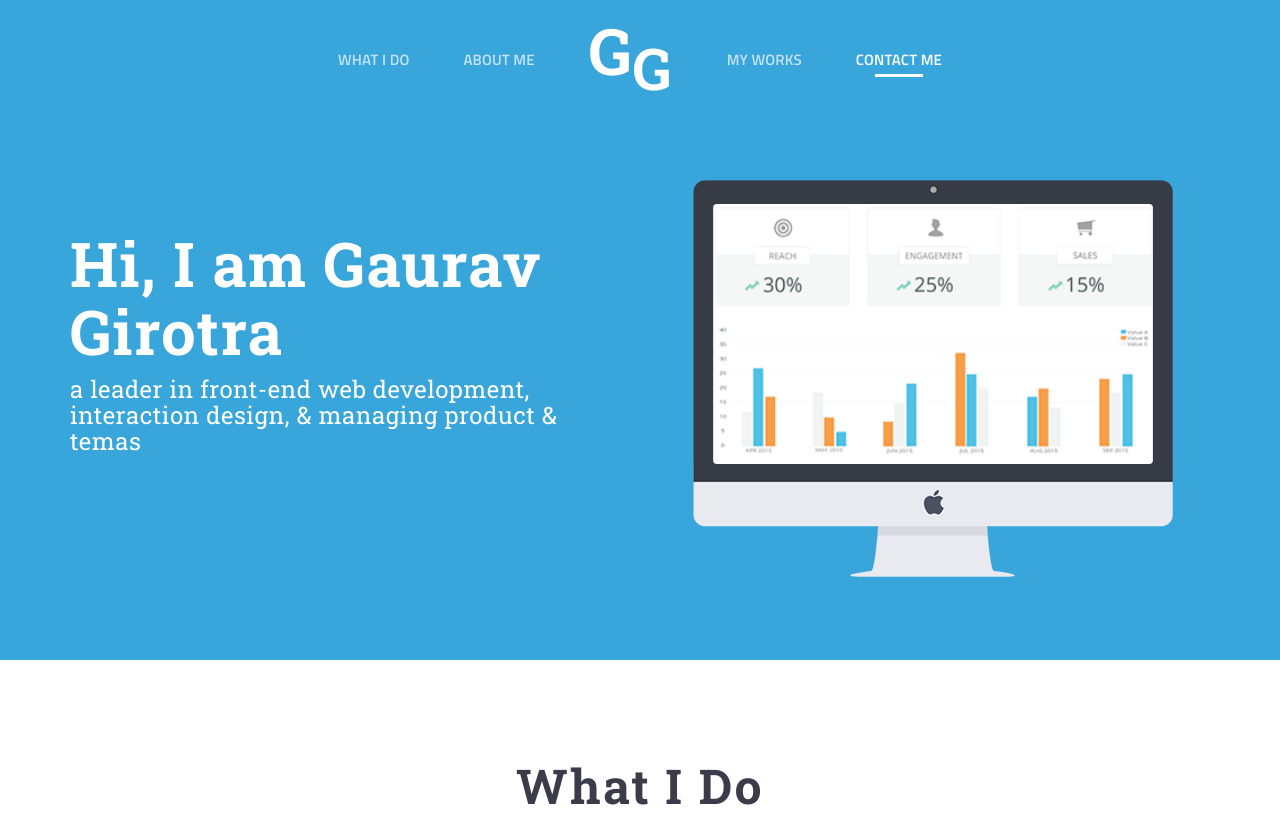
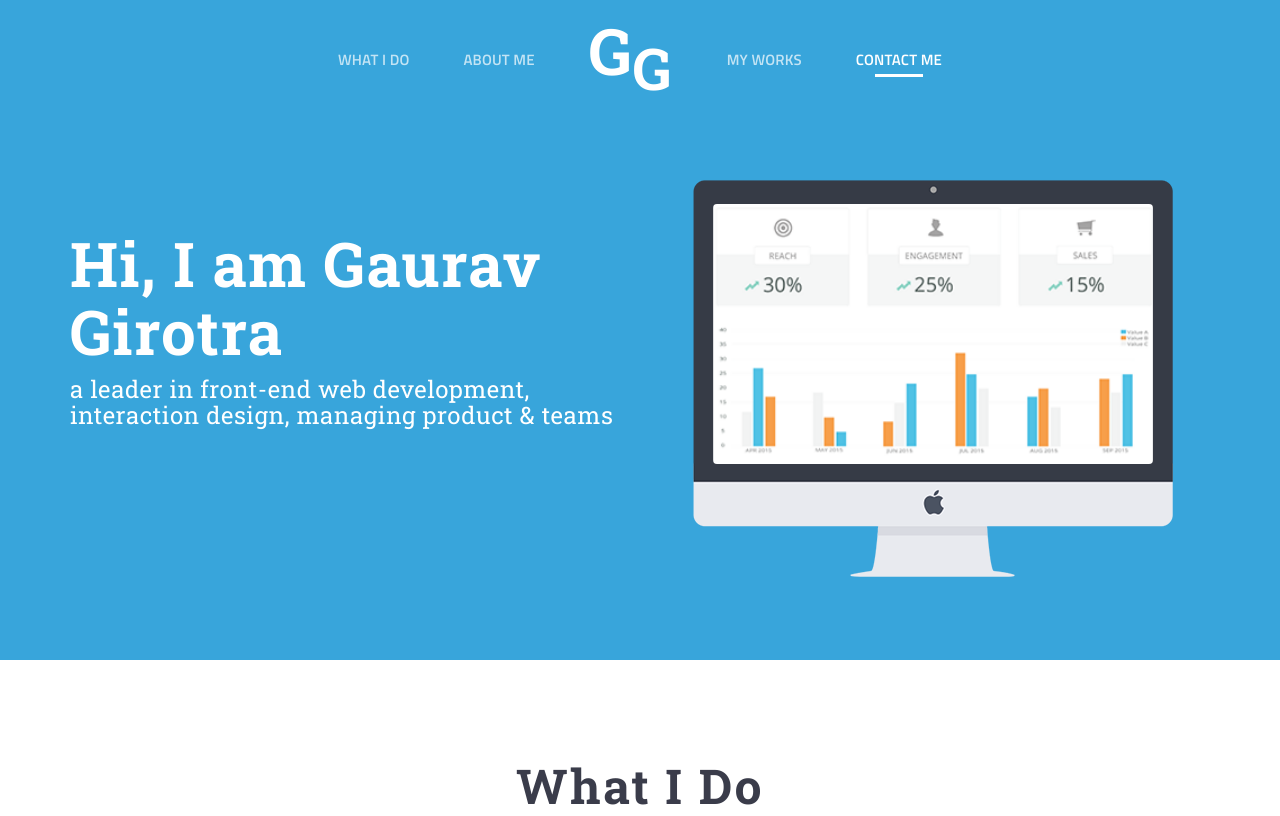
Before and after one commit to ggirotra-RL/ggirotra, a plain HTML site: page index.html in a window 1280 px wide. Shown: the top 816 px of the page. Drawn offline with nearby package versions, Linux system fonts and the light colour scheme.

Commit message:
Update index.html

```diff
--- a/index.html
+++ b/index.html
@@ -102,7 +102,7 @@
 					<div class="col-sm-6 text-col">
 
 						<h1>Hi, I am Gaurav Girotra</h1>
-						<h3>a leader in front-end web development, interaction design, &amp; managing product &amp; temas</h3>
+						<h3>a leader in front-end web development, interaction design, managing product &amp; teams</h3>
 
 					</div>
 
```
